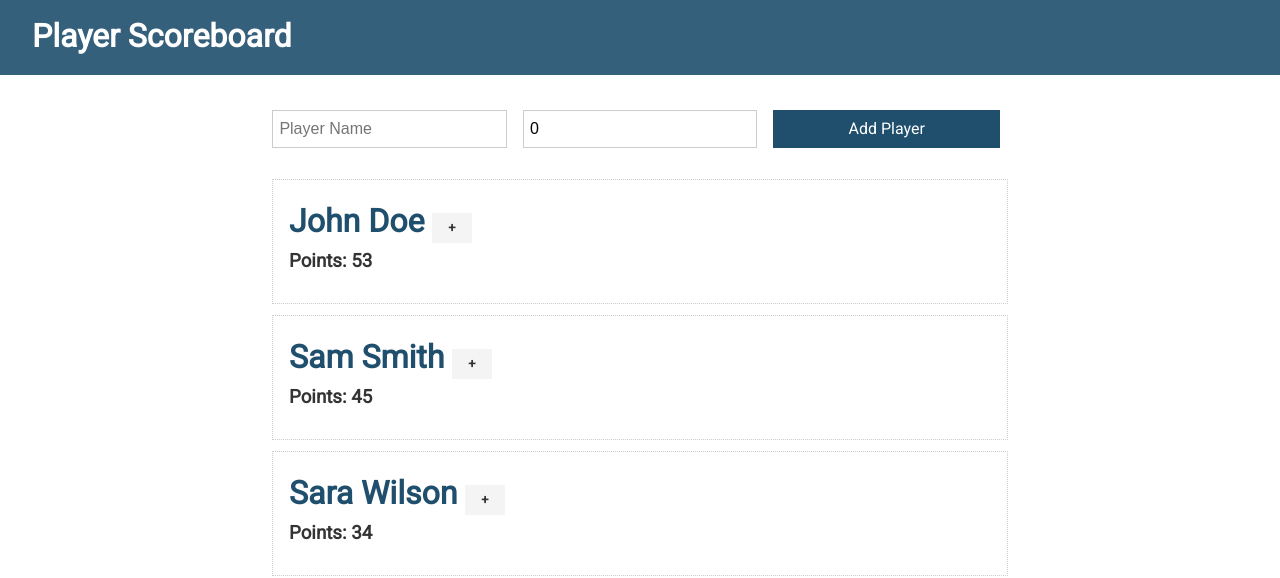
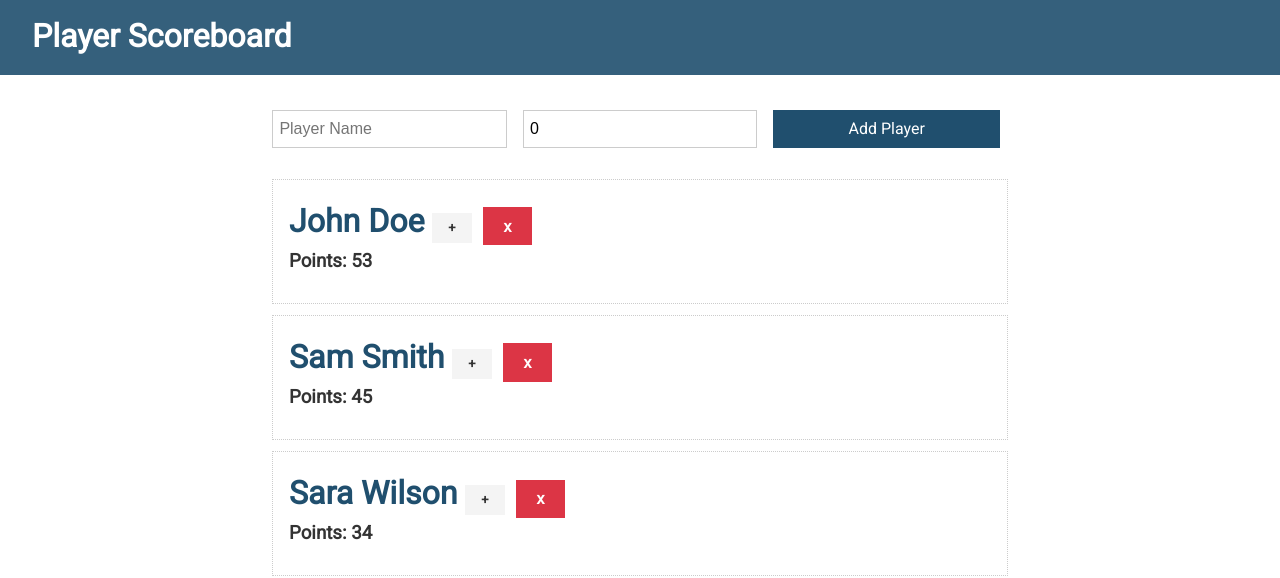
Before and after one commit to BeataJ/scoreBoard-svelte, a Svelte app: page / in a window 1280 px wide. Shown: the top 578 px of the page. Built offline with nearby package versions, Linux system fonts and the light colour scheme.

Commit message:
create onDelete() dispatch()

```diff
--- a/src/Player.svelte
+++ b/src/Player.svelte
@@ -10,6 +10,7 @@
   const addPoint = () => (points += 1);
   const removePoint = () => (points -= 1);
   const toggleControls = () => (showControls = !showControls);
+  const onDelete = () => dispatch('removeplayer');
 </script>
 
 <style>
@@ -27,6 +28,7 @@
     <button class="btn btn-sm" on:click={toggleControls}>
       {#if showControls}-{:else}+{/if}
     </button>
+    <button class="btn btn-danger" on:click={onDelete}>x</button>
   </h1>
   <h3>Points: {points}</h3>
   {#if showControls}
```
